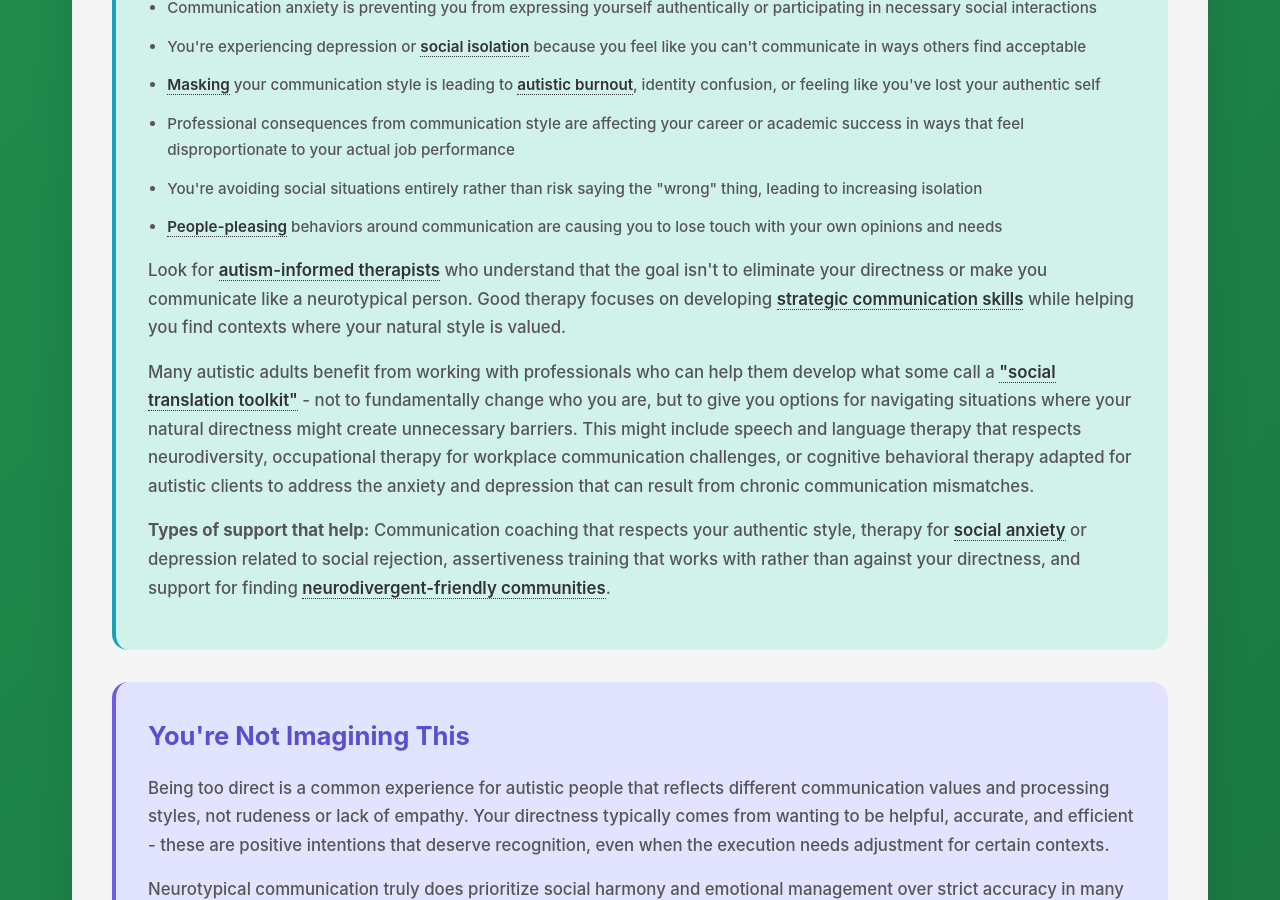
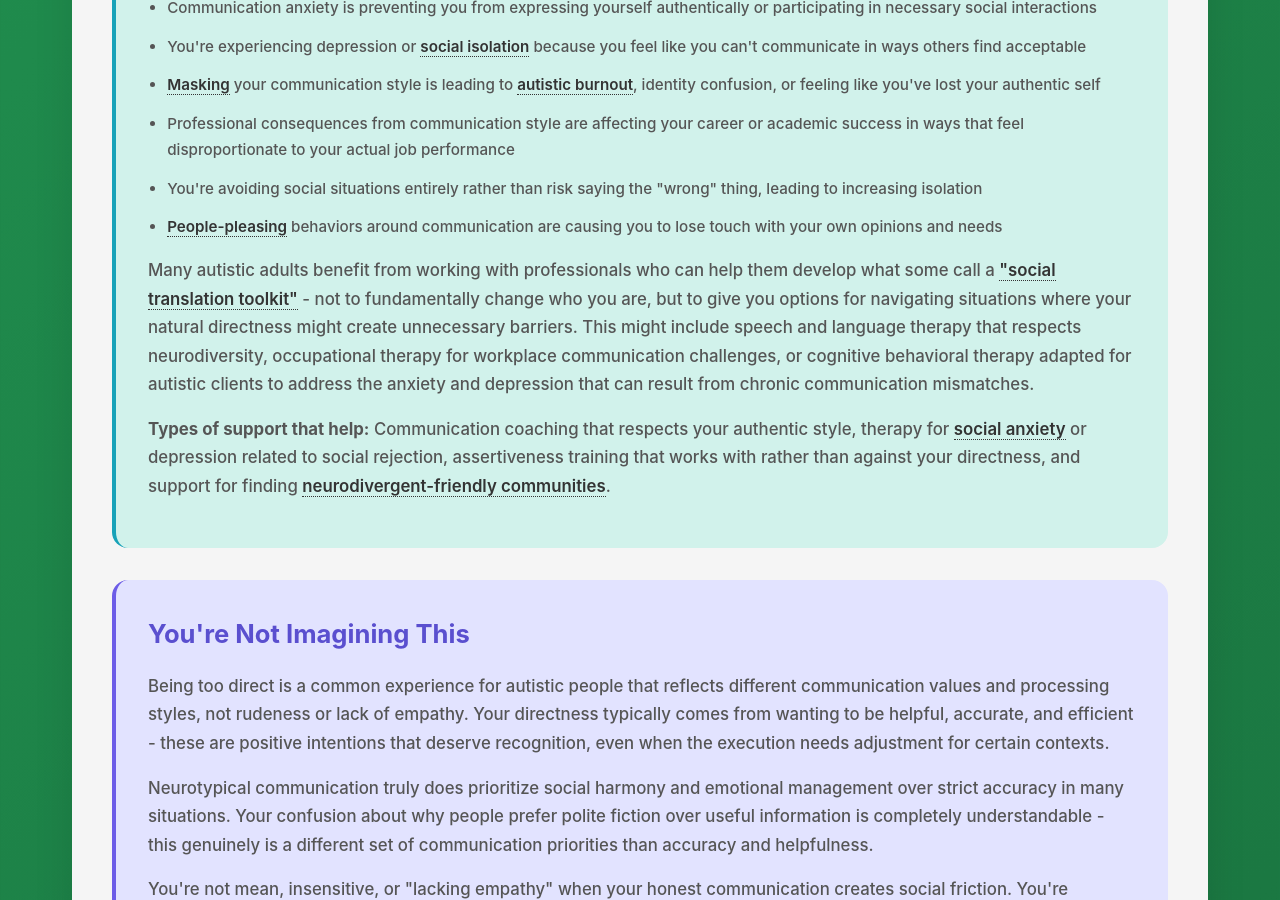
Before and after one commit to neurodivergent-survival-guide/neurodivergent-survival-guide, a Jekyll site: the page built from struggles/being-too-direct.html, in a window 1280 px wide and 900 px high, scrolled down 4048 px. Built offline with Jekyll 4.4.1, drawn with Linux system fonts in a browser that asks for light colours.

Commit message:
Update being-too-direct.html

```diff
--- a/struggles/being-too-direct.html
+++ b/struggles/being-too-direct.html
@@ -116,8 +116,6 @@ search_terms: ["people think I'm rude", "too blunt", "sound harsh", "honest but
             <li><a class="jargon">People-pleasing<span class="tooltip">Excessively trying to make others happy at the expense of your own authenticity and needs</span></a> behaviors around communication are causing you to lose touch with your own opinions and needs</li>
         </ul>
 
-        <p>Look for <a class="jargon">autism-informed therapists<span class="tooltip">Mental health professionals who understand autistic experiences and don't try to force neurotypical communication styles</span></a> who understand that the goal isn't to eliminate your directness or make you communicate like a neurotypical person. Good therapy focuses on developing <a class="jargon">strategic communication skills<span class="tooltip">Learning when and how to adapt your communication style while maintaining authenticity</span></a> while helping you find contexts where your natural style is valued.</p>
-
         <p>Many autistic adults benefit from working with professionals who can help them develop what some call a <a class="jargon">"social translation toolkit"<span class="tooltip">A set of strategies for adapting communication when necessary without losing authenticity</span></a> - not to fundamentally change who you are, but to give you options for navigating situations where your natural directness might create unnecessary barriers. This might include speech and language therapy that respects neurodiversity, occupational therapy for workplace communication challenges, or cognitive behavioral therapy adapted for autistic clients to address the anxiety and depression that can result from chronic communication mismatches.</p>
 
         <div class="highlight-box">
```
